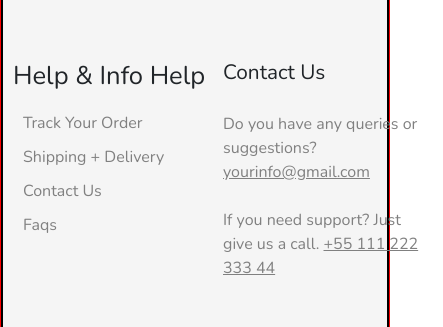
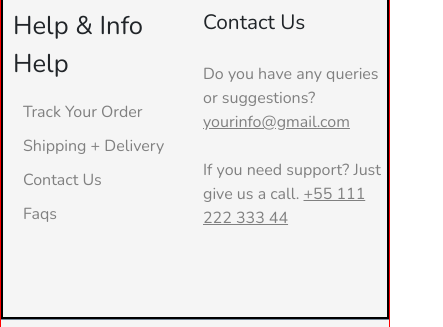
Before and after one commit to Aishashaik16/html-css-project, a plain HTML site: page index.html in a window 390 px wide. Shown: the part 10961-11288 px from the top of the page, 443 px wide, since content can reach past the window. Drawn offline with nearby package versions, Linux system fonts and the light colour scheme.

Commit message:
html-css-pro

```diff
--- a/responsive1.css
+++ b/responsive1.css
@@ -510,7 +510,7 @@
     .cont-83,
     .cont-84 {
         /* border:1px solid black; */
-        width: 200px;
+        width: 180px;
         height: 300px;
         font-family: "Nunito", serif;
     }
--- a/style.css
+++ b/style.css
@@ -636,7 +636,7 @@ option {
     /* border:2px solid black; */
     width: 100%;
     /* height:600px; */
-    margin-top: 150px;
+    margin-top: 100px;
     display: flex;
     padding: 10px;
     gap: 10px;
```
